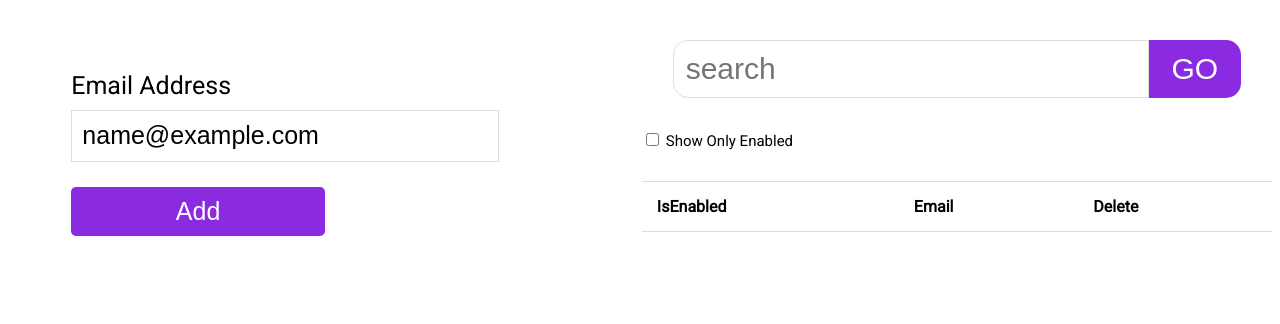
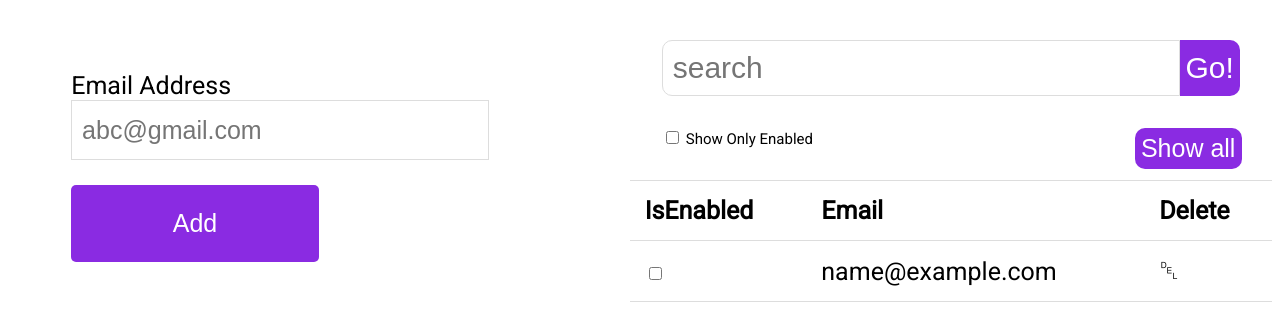
Before and after one commit to suraj-kawale-au2/mnet-test, a plain HTML site: page index.html in a window 1280 px wide. Both pictures are taken after typing "name@example.com" into the empty fields and a click on the button "Add". Drawn offline with Linux system fonts and the light colour scheme.

Commit message:
implemented adding mails and search feature

```diff
--- a/index.html
+++ b/index.html
@@ -11,18 +11,24 @@
 <body>
     <div class="container">
         <div class="mail">
+        <form action="" method="">
             <label for="email">Email Address</label>
-            <input type="email" name="" id="" placeholder="abc@gmail.com" required autocomplete="false"/>
-            <button type="submit">Add</button>
+            <input type="email" name="" id="inputmail" placeholder="abc@gmail.com" required autocomplete="false"/>
+            <button type="submit" id="addMailsBtn">Add</button>
+        </form>
         </div>
         <div class="search">
+        <form action="" method="" id="searchform">
             <div class="inlineform">
-                <input type="text" placeholder="search"/>
-                <input type="button" value="GO"/>
+                <input type="text" placeholder="search" id="searchbox" required/>
+                <input type="button" value="Go!" id="searchbtn"/>
+
             </div>
             <div class="showcheckbox">
-                <input type="checkbox" name="showonly" id=""/> <span>Show Only Enabled</span>
+                    <input type="checkbox" name="showonly" id=""/> <span>Show Only Enabled</span>
+                    <button class="showall" id="showall">Show all</button>
             </div>
+        </form>
             <div class="search-table">
                 <table>
                     <tr>
@@ -30,9 +36,11 @@
                         <th>Email</th>
                         <th>Delete</th>
                     </tr>
+                    <tbody id="tablebody"></tbody>
                 </table>
             </div>
         </div>
     </div>
+    <script src="script.js" charset="utf-8"></script>
 </body>
 </html>
--- /dev/null
+++ b/script.js
@@ -0,0 +1,80 @@
+let mails = new Map();
+
+let rows = [];
+const createRow = (mail) => {
+            let i=0;
+            let row = document.createElement("tr");
+            let checkbox = document.createElement("input");
+            checkbox.type = "checkbox";
+            checkbox.id = i;
+            let td1 = document.createElement("td");
+            let td2 = document.createElement("td");
+            let td3 = document.createElement("td");
+            td1.appendChild(checkbox);
+            let td2data = document.createTextNode(mail)
+            td2.appendChild(td2data);
+            let td3data = document.createTextNode(`\u2421`);
+            td3.appendChild(td3data);
+            row.appendChild(td1);
+            row.appendChild(td2);
+            row.appendChild(td3);
+            document.getElementById("tablebody").appendChild(row);
+            return row;
+}
+
+const addmails = (e) => {
+    e.preventDefault();
+    let mail = document.getElementById("inputmail").value.toLowerCase();
+    let i = 0;
+    if (mail) {
+        if (mail.includes("@")) {
+            mails.set(mail, { isEnable: false })
+            document.querySelector('form').reset();
+            console.log('added', mails);
+            let mailrow = createRow(mail);
+            rows.push(mailrow);
+        }
+        else {
+            alert("mail doesn't contain @")
+        }
+    }
+    else {
+        alert("mail cannot be empty");
+    }
+}
+
+const searchmails = (e) => {
+    e.preventDefault();
+    let searchedMail = document.getElementById("searchbox").value.toLowerCase();
+    if (searchedMail) {
+        if (mails.has(searchedMail)) {
+            let reterievedMails = mails.get(searchedMail);
+            console.log(reterievedMails);
+            let child = document.getElementById("tablebody").lastElementChild;
+            while (child) {
+                document.getElementById("tablebody").removeChild(child);
+                child = document.getElementById("tablebody").lastElementChild;
+            }
+            let searchrow = createRow(searchedMail);
+            document.getElementById("tablebody").appendChild(searchrow);
+            document.getElementById('searchform').reset();
+        } else {
+            alert(`${searchedMail} Not Found`);
+            document.getElementById('searchform').reset();
+        }
+    } else {
+        alert("Search cannot be empty");
+    }
+}
+
+const showall = (e) => {
+    e.preventDefault();
+    rows.map(item=>document.getElementById('tablebody').appendChild(item));
+}
+
+
+document.addEventListener('DOMContentLoaded', () => {
+    document.getElementById("addMailsBtn").addEventListener('click', addmails);
+    document.getElementById("searchbtn").addEventListener('click', searchmails);
+    document.getElementById("showall").addEventListener('click',showall);
+})
--- a/style.css
+++ b/style.css
@@ -13,9 +13,9 @@ body{
     border-right-style: 1px solid #ddd;
 }
 
-.mail input{
-    width: 80%;
-    height: 50%;
+.mail input[type="email"]{
+    min-width: 80%;
+    min-height: 25%;
     font-size: 25px;
     margin-bottom: 5%;
     padding:2%;
@@ -50,12 +50,13 @@ body{
 
 .search input[type="text"]{
     flex-grow: 2;
+    width:35rem;
     height: 25%;
     font-size: 30px;
     border: 1px solid #ddd;
-    padding: 2%;
-    border-top-left-radius: 15px;
-    border-bottom-left-radius:15px
+    padding: 10px;
+    border-top-left-radius: 10px;
+    border-bottom-left-radius:10px
 }
 
 .search input[type="button"]{
@@ -64,12 +65,13 @@ body{
     background-color: blueviolet;
     border: none;
     color: white;
-    border-top-right-radius: 15px;
-    border-bottom-right-radius: 15px;
+    border-top-right-radius: 10px;
+    border-bottom-right-radius: 10px;
     cursor: pointer;
 }
 .showcheckbox{
     margin-bottom: 5%;
+    margin-left: 5%;
 }
 
 .showcheckbox input[type="checkbox"]{
@@ -78,6 +80,17 @@ body{
 
 .showcheckbox span{
     font-size: 15px;
+}
+
+.showcheckbox .showall{
+    float: right;
+    margin-right: 5%;
+    font-size:25px;
+    background-color: blueviolet;
+    color: white;
+    border: none;
+    padding: 1%;
+    border-radius: 10px;
 }
 
 table, td, th {
@@ -93,4 +106,5 @@ table, td, th {
 
   th, td {
     padding: 15px;
+    font-size: 25px;
   }
```
